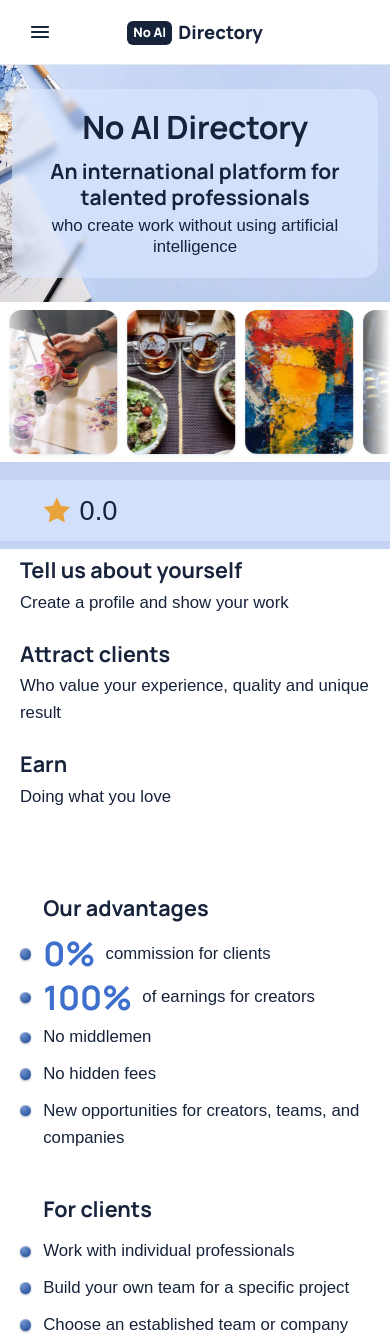
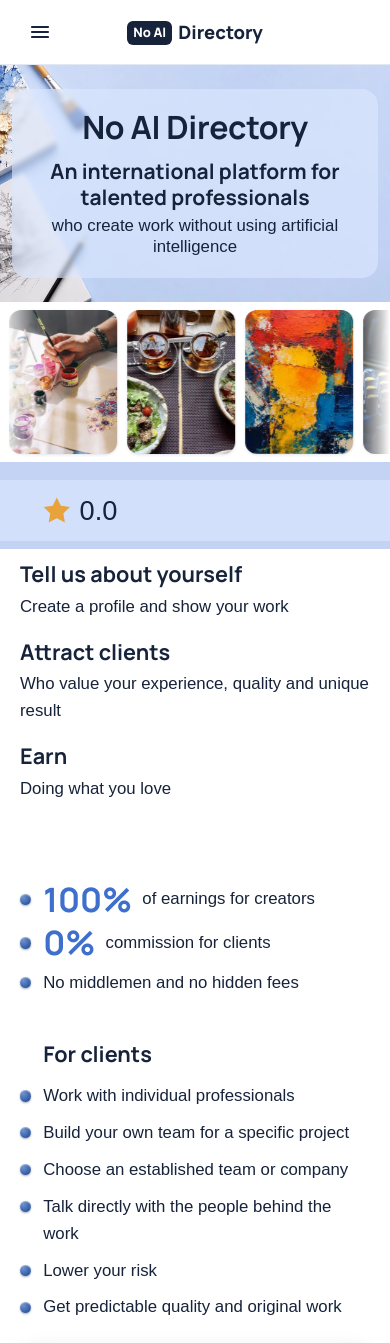
Before and after one commit to dm100usa-oss/no-ai-marketplace, a Next.js app: page /en in a window 390 px wide. Shown: the top 1343 px of the page. Built offline with nearby package versions, Linux system fonts and the light colour scheme; a web font is replaced by a local one.

Commit message:
Add files via upload

```diff
--- a/src/app/[lang]/page.tsx
+++ b/src/app/[lang]/page.tsx
@@ -168,9 +168,9 @@ export default async function HomePage({
       />
 
       {/* ---------- Steps ---------- */}
-      <section className="pt-1 pb-10 sm:pt-8 sm:pb-16">
+      <section className="pt-2 pb-10 sm:pt-8 sm:pb-16">
         <div className="container-page">
-          <div className="flex flex-col gap-5">
+          <div className="flex flex-col gap-3.5">
             {dict.home.steps.map((step) => (
               <div key={step.title}>
                 <p
@@ -204,13 +204,7 @@ export default async function HomePage({
               air above, 0.75rem below. A heading equidistant from the block
               before it and the list under it belongs to neither; pulling it
               close to its own text is what makes it read as a heading. */}
-          <p
-            className="pl-[1.45rem] text-left text-[1.35rem] font-bold md:text-[1.6rem]"
-            style={{ fontFamily: "var(--font-display)", color: "var(--color-ink)" }}
-          >
-            {dict.home.heroAdvantagesTitle}
-          </p>
-          <div className="mt-3">
+          <div className="mt-0">
             <ul className="flex flex-col gap-2.5 text-[1.05rem]">
               {dict.home.heroAdvantages.map((line) => {
                 const m = line.match(/^(\d+%)/);
--- a/src/i18n/dictionaries/en.ts
+++ b/src/i18n/dictionaries/en.ts
@@ -105,11 +105,9 @@ export const en: Dictionary = {
     ],
     heroAdvantagesTitle: "Our advantages",
     heroAdvantages: [
+      "100% of earnings for creators",
       "0% commission for clients",
-      "100% of earnings for creators",
-      "No middlemen",
-      "No hidden fees",
-      "New opportunities for creators, teams, and companies",
+      "No middlemen and no hidden fees",
     ],
     heroClientsTitle: "For clients",
     heroClients: [
--- a/src/i18n/dictionaries/ru.ts
+++ b/src/i18n/dictionaries/ru.ts
@@ -106,11 +106,9 @@ export const ru: Dictionary = {
     ],
     heroAdvantagesTitle: "Наши преимущества",
     heroAdvantages: [
+      "100% дохода для авторов",
       "0% комиссии для заказчиков",
-      "100% дохода для авторов",
-      "Без посредников",
-      "Без скрытых платежей",
-      "Новые возможности для авторов, команд и компаний",
+      "Без посредников и без скрытых платежей",
     ],
     heroClientsTitle: "Заказчикам",
     heroClients: [
```
